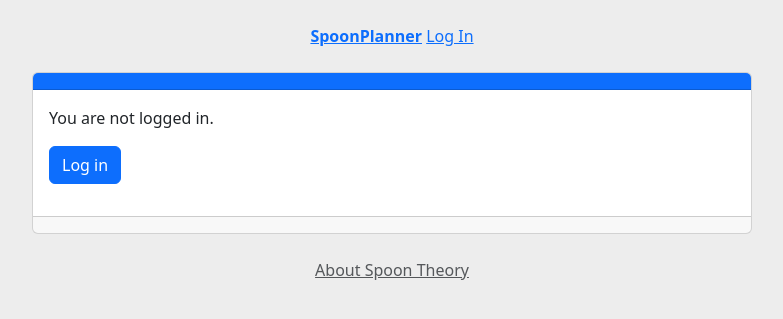
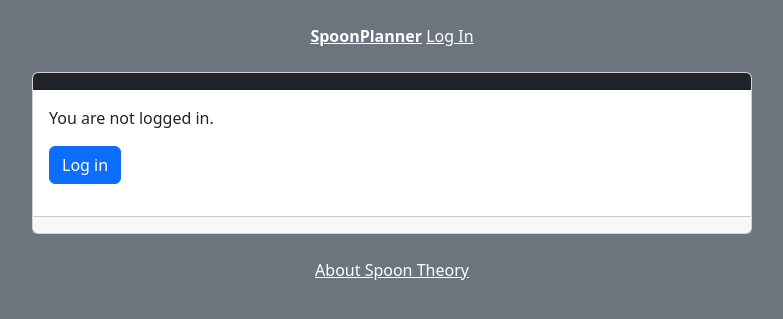
Before and after one commit to knutinator/spoon-planner, a Django app: page / in a window 1280 px wide. Shown: the top 319 px of the page, without its empty margins (248-1031 px from the left). Run offline with Django 3.2, Linux system fonts and the light colour scheme.

Commit message:
Fix accessibility issues with colors

```diff
--- a/templates/base.html
+++ b/templates/base.html
@@ -13,17 +13,17 @@
         integrity="sha384-KK94CHFLLe+nY2dmCWGMq91rCGa5gtU4mk92HdvYe+M/SXH301p5ILy+dN9+nJOZ" crossorigin="anonymous">
 </head>
 
-<body style="background-color: #ededed">
+<body class="bg-secondary">
     <div class="container container-box">
         <header class="row">
             <!-- logo and user info -->
             <nav class="col-12 text-center pt-4">
-                <strong><a href="{% url 'home' %}">SpoonPlanner</a></strong>
+                <strong><a href="{% url 'home' %}" class="text-white">SpoonPlanner</a></strong>
                 {% if user.is_authenticated %}
-                <span>- {{ user.username }} -</span>
-                <a href="{% url 'logout' %}">Log Out</a>
+                <span class="text-white">- {{ user.username }} -</span>
+                <a href="{% url 'logout' %}" class="text-white">Log Out</a>
                 {% else %}
-                <a href="{% url 'login' %}">Log In</a>
+                <a href="{% url 'login' %}" class="text-white">Log In</a>
                 {% endif %}
             </nav>
         </header>
@@ -38,7 +38,7 @@
     </script>
 </body>
 <footer class="row">
-    <a href="https://en.wikipedia.org/wiki/Spoon_theory" target="_blank" class="col-12 text-center text-muted mb-4">About
+    <a href="https://en.wikipedia.org/wiki/Spoon_theory" target="_blank" class="col-12 text-center text-white mb-4">About
         Spoon Theory</a>
 </footer>
 
--- a/templates/energy_input.html
+++ b/templates/energy_input.html
@@ -8,7 +8,7 @@
     <div class="row justify-content-center">
         <div class="col-12 col-md-8">
             <div class="card mb-4">
-                <div class="card-header bg-primary text-white">
+                <div class="card-header bg-dark text-white">
                     <!-- allows user to input their energy -->
                     <h3 class="card-title mb-0">Today's Energy Level</h3>
                 </div>
--- a/templates/home.html
+++ b/templates/home.html
@@ -6,7 +6,7 @@
         <div class="col-12 col-md-8">
             <div class="card mb-4">
                 <!-- top blue bar -->
-                <div class="card-header bg-primary text-white">
+                <div class="card-header bg-dark text-white">
                     {% if user.is_authenticated %}
                     <h3 class="card-title mb-0 float-start">Today's Tasks</h3>
                     <a href="{% url 'task-list' %}" class="float-end text-light">View all tasks</a>
@@ -21,18 +21,19 @@
                     {% endif %}
                     {% if selected_tasks %}
                     <div class="d-flex justify-content-between align-items-center mb-4" style="clear: both;">
-                        <h5 class="card-subtitle mb-2">{{ selected_tasks|length }} Tasks</h5>
+                        <p class="card-subtitle font-weight-bold">{{ selected_tasks|length }} Tasks:</p>
                     </div>
                     <!-- list of selected tasks -->
                     {% for task in selected_tasks %}
                     <div class="card mb-3">
                         <div class="card-body">
-                            <h5 class="card-title">{{ task.name }}</h5>
+                            <h3 class="card-title">{{ task.name }}</h3>
                             <p class="card-text">{{ task.description }}</p>
                             <p class="card-text float-start"><strong>Spoons needed: {{ task.energy }}</strong></p>
                             <form class="float-end" method="post" action="{% url 'task-complete' task.pk %}">
                                 {% csrf_token %}
                                 <input type="checkbox" name="completed" value="on" onchange="this.form.submit()"
+                                aria-label="Completed"
                                     {% if task.completed %}checked{% endif %}> Completed
                             </form>
                         </div>
--- a/templates/registration/login.html
+++ b/templates/registration/login.html
@@ -5,7 +5,7 @@
     <div class="row justify-content-center">
         <div class="col-12 col-md-8">
             <div class="card mb-4">
-                <div class="card-header bg-primary text-white">
+                <div class="card-header bg-dark text-white">
                     <!-- allows user to log in -->
                     <h3 class="card-title mb-0">Log In</h3>
                 </div>
--- a/templates/registration/signup.html
+++ b/templates/registration/signup.html
@@ -7,7 +7,7 @@
     <div class="row justify-content-center">
         <div class="col-12 col-md-8">
             <div class="card mb-4">
-                <div class="card-header bg-primary text-white">
+                <div class="card-header bg-dark text-white">
                     <!-- allows user to create an account -->
                     <h3 class="card-title mb-0">Sign up</h3>
                 </div>
--- a/templates/task_confirm_delete.html
+++ b/templates/task_confirm_delete.html
@@ -5,7 +5,7 @@
     <div class="row justify-content-center">
         <div class="col-12 col-md-8">
             <div class="card mb-4">
-                <div class="card-header bg-primary text-white">
+                <div class="card-header bg-dark text-white">
                     <!-- makes user confirm that they want to delete task -->
                     <h3 class="card-title mb-0">Delete task "{{ object.name }}"?</h3>
                 </div>
--- a/templates/task_create.html
+++ b/templates/task_create.html
@@ -5,7 +5,7 @@
   <div class="row justify-content-center">
     <div class="col-12 col-md-8">
       <div class="card mb-4">
-        <div class="card-header bg-primary text-white">
+        <div class="card-header bg-dark text-white">
           <!-- allows user to create a new task -->
           <h3 class="card-title mb-0">Create Task</h3>
         </div>
--- a/templates/task_edit.html
+++ b/templates/task_edit.html
@@ -5,7 +5,7 @@
     <div class="row justify-content-center">
         <div class="col-12 col-md-8">
             <div class="card mb-4">
-                <div class="card-header bg-primary text-white">
+                <div class="card-header bg-dark text-white">
                     <!-- allows user to edit an existing task -->
                     <h3 class="card-title mb-0">Edit Task</h3>
                 </div>
--- a/templates/task_list.html
+++ b/templates/task_list.html
@@ -5,7 +5,7 @@
     <div class="row justify-content-center">
         <div class="col-12 col-md-8">
             <div class="card mb-4">
-                <div class="card-header bg-primary text-white">
+                <div class="card-header bg-dark text-white">
                     <!-- Lists all tasks that the user has created -->
                     <h3 class="card-title mb-0 float-start">All Tasks</h3>
                     <a href="{% url 'home' %}" class="float-end text-light align-text-bottom">View today's tasks</a>
```
